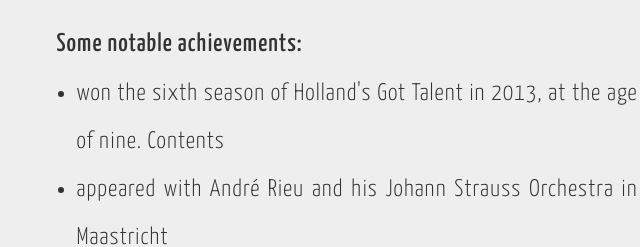
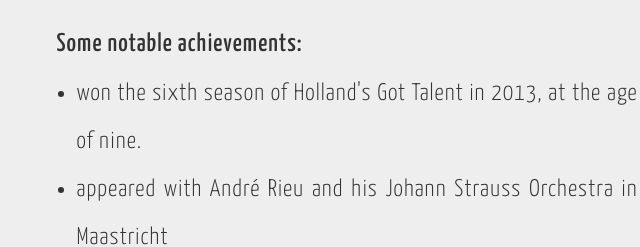
Before and after one commit to tioung/tribute1.0, a plain HTML site: page index.html in a window 1280 px wide. Shown: the part 2303-2550 px from the top of the page, 303-943 px from the left. Drawn offline with Linux system fonts and the light colour scheme.

Commit message:
Update index.html

```diff
--- a/index.html
+++ b/index.html
@@ -30,7 +30,6 @@
         <ul>
           <li>
             won the sixth season of Holland's Got Talent in 2013, at the age of nine.
-            Contents
           </li>
           <li>
             appeared with André Rieu and his Johann Strauss Orchestra in Maastricht
```
